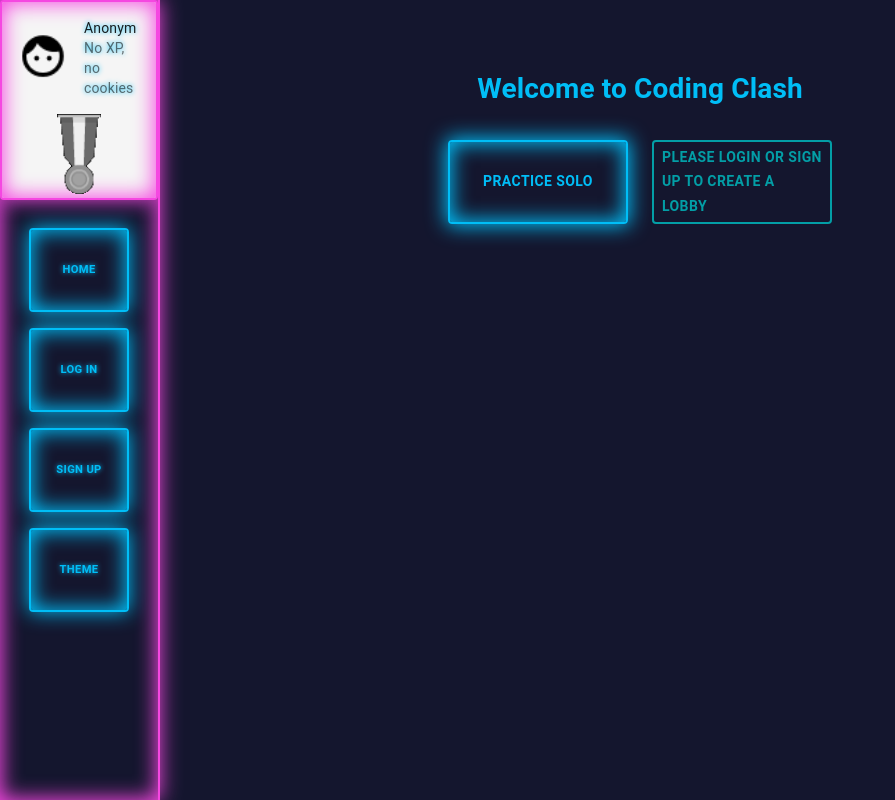
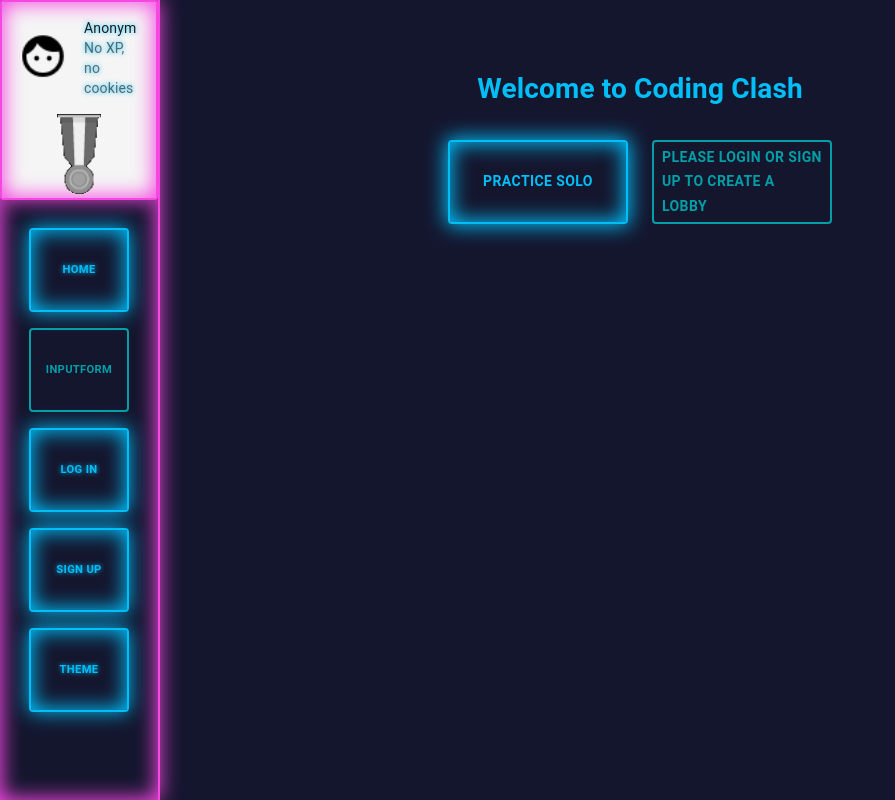
Before and after one commit to HeinrichBoese/codingclash, a React (Create React App) app: page / in a window 1280 px wide. Shown: the whole page, without its empty margins (0-895 px from the left). Built offline with nearby package versions, Linux system fonts and the light colour scheme; no server answers.

Commit message:
disabled button korrigiert

```diff
--- a/src/components/Sidebar.js
+++ b/src/components/Sidebar.js
@@ -28,7 +28,7 @@ const useStyles = makeStyles((theme) => ({
     // background:  "#2a2a2e",
     // background: 'linear-gradient(20deg, rgba(241,26,255,1) 50%, rgba(30,250,255,1) 100%)',
     color: theme.palette.secondary.main,
-    textShadow: '0px 0px 5px #00bef7',
+    textShadow: `0px 0px 5px ${theme.palette.secondary.main}`,
     fontSize: '.8em',
     fontWeight: 'bold',
     height: 84,
@@ -63,8 +63,8 @@ const useStyles = makeStyles((theme) => ({
     // background: 'rgb(241,26,255)',
     // background:  "#2a2a2e",
     // background: 'linear-gradient(20deg, rgba(241,26,255,1) 50%, rgba(30,250,255,1) 100%)',
-    color: theme.palette.secondary.main,
-    textShadow: '0px 0px 5px #00bef7',
+    color: theme.palette.disabled.main,
+    // textShadow: '0px 0px 5px #00bef7',
     fontSize: '.8em',
     fontWeight: 'bold',
     height: 84,
@@ -73,13 +73,13 @@ const useStyles = makeStyles((theme) => ({
     width: '100px',
     margin: 8,
     // border: '2px solid rgb(241,26,255)',
-    border: `2px solid ${theme.palette.secondary.main}`,
-    boxShadow: `inset 0px 0px 20px 2px ${theme.palette.secondary.main},0px 0px 20px ${theme.palette.secondary.main}`,
+    border: `2px solid ${theme.palette.disabled.main}`,
+    // boxShadow: `inset 0px 0px 20px 2px ${theme.palette.secondary.main},0px 0px 20px ${theme.palette.secondary.main}`,
     transition: 'box-shadow .3s',
     // boxShadow: "0px 0px 20px 5px rgb(241,26,255)",
-    '&:hover': {
-      boxShadow: `inset 0px 0px 20px 8px ${theme.palette.secondary.main},0px 0px 20px 8px ${theme.palette.secondary.main}`,
-    },
+    // '&:hover': {
+    //   boxShadow: `inset 0px 0px 20px 8px ${theme.palette.secondary.main},0px 0px 20px 8px ${theme.palette.secondary.main}`,
+    // },
     // [theme.breakpoints.down('sm')]: {
     //   color: "#f547e1",
     //   fontSize:'.8em',
@@ -204,11 +204,18 @@ const Sidebar = () => {
         to={"/"}
         className={classes.buttons}>Home</Button>
 
-      {currentUser && (<Button
+      {userCheck() ? <Button
         component={Link}
         to={"/InputForm"}
-        disabled={currentUser.isAnonymous}
-        className={classes.buttons}>Inputform</Button>)}
+        disabled={true}
+        className={classes.buttonsDisabled}>Inputform</Button>
+        :
+        <Button
+        component={Link}
+        to={"/InputForm"}
+        disabled={false}
+        className={classes.buttons}>Inputform</Button>
+      }
 
       {currentUser && !currentUser.isAnonymous && (<Button
         component={Link}
```
